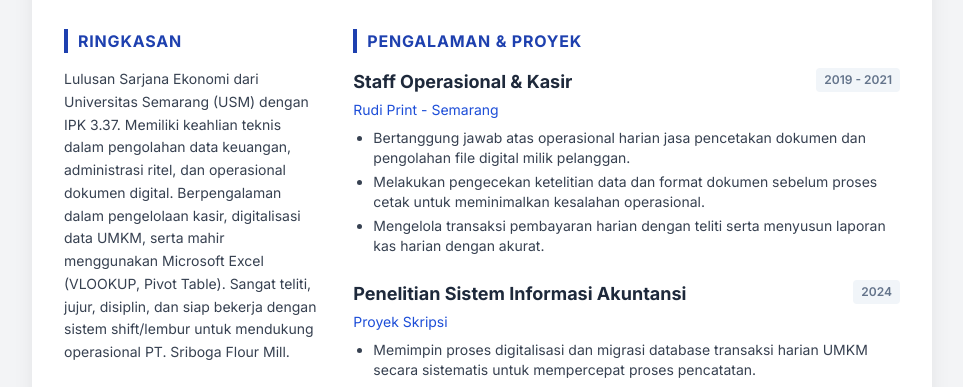
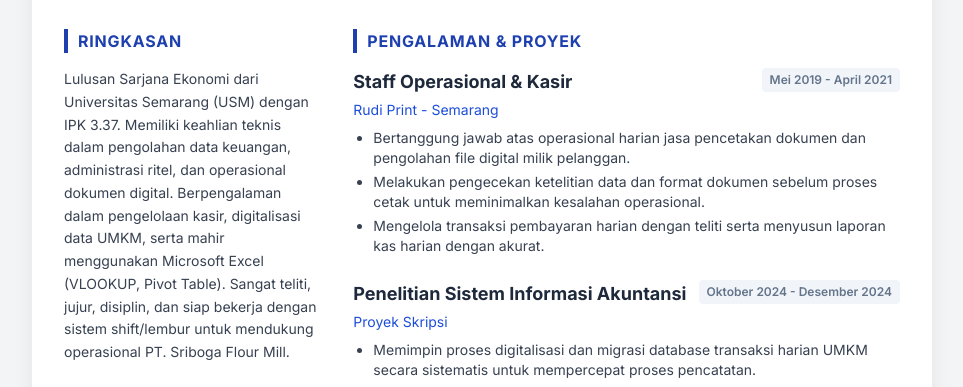
Before and after one commit to ekaprasetyaabdink-ai/CV_EkaPrasetya_DataEntry_PT.Sriboga, a plain HTML site: page index.html in a window 1280 px wide. Shown: the part 354-741 px from the top of the page, without its empty margins (158-1121 px from the left). Drawn offline with nearby package versions, Linux system fonts and the light colour scheme.

Commit message:
Update index.html

```diff
--- a/index.html
+++ b/index.html
@@ -141,7 +141,7 @@
                         <div>
                             <div class="flex justify-between items-start mb-1">
                                 <h3 class="font-bold text-slate-800 text-lg">Staff Operasional & Kasir</h3>
-                                <span class="text-xs bg-slate-100 px-2 py-1 rounded text-slate-500 font-semibold">2019 - 2021</span>
+                                <span class="text-xs bg-slate-100 px-2 py-1 rounded text-slate-500 font-semibold">Mei 2019 - April 2021</span>
                             </div>
                             <p class="text-blue-700 font-medium text-sm mb-2">Rudi Print - Semarang</p>
                             <ul class="list-disc ml-5 text-sm text-gray-700 space-y-1">
@@ -155,7 +155,7 @@
                         <div>
                             <div class="flex justify-between items-start mb-1">
                                 <h3 class="font-bold text-slate-800 text-lg">Penelitian Sistem Informasi Akuntansi</h3>
-                                <span class="text-xs bg-slate-100 px-2 py-1 rounded text-slate-500 font-semibold">2024</span>
+                                <span class="text-xs bg-slate-100 px-2 py-1 rounded text-slate-500 font-semibold">Oktober 2024 - Desember 2024</span>
                             </div>
                             <p class="text-blue-700 font-medium text-sm mb-2">Proyek Skripsi</p>
                             <ul class="list-disc ml-5 text-sm text-gray-700 space-y-1">
```
